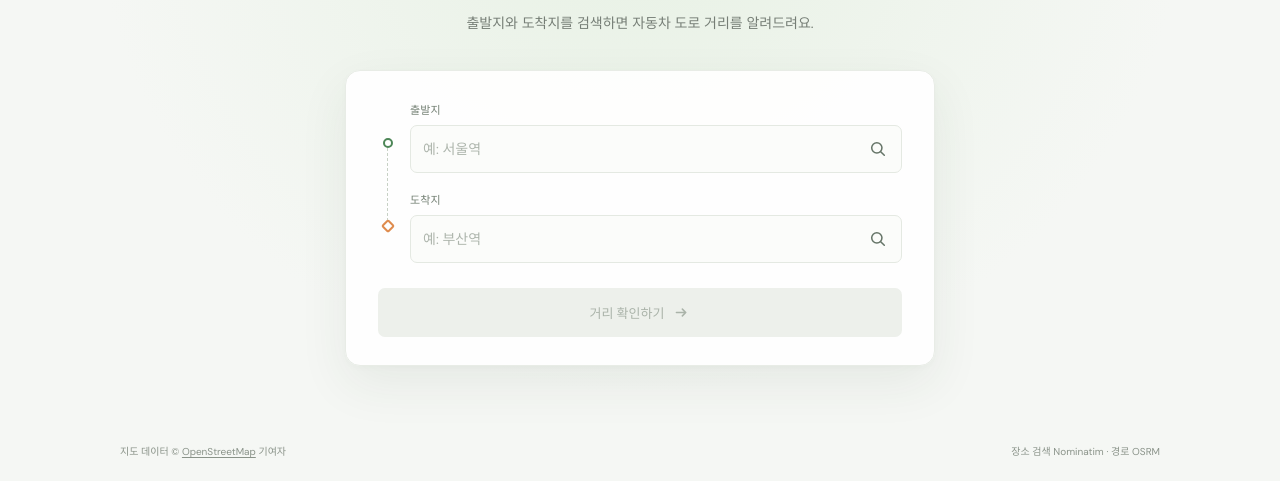
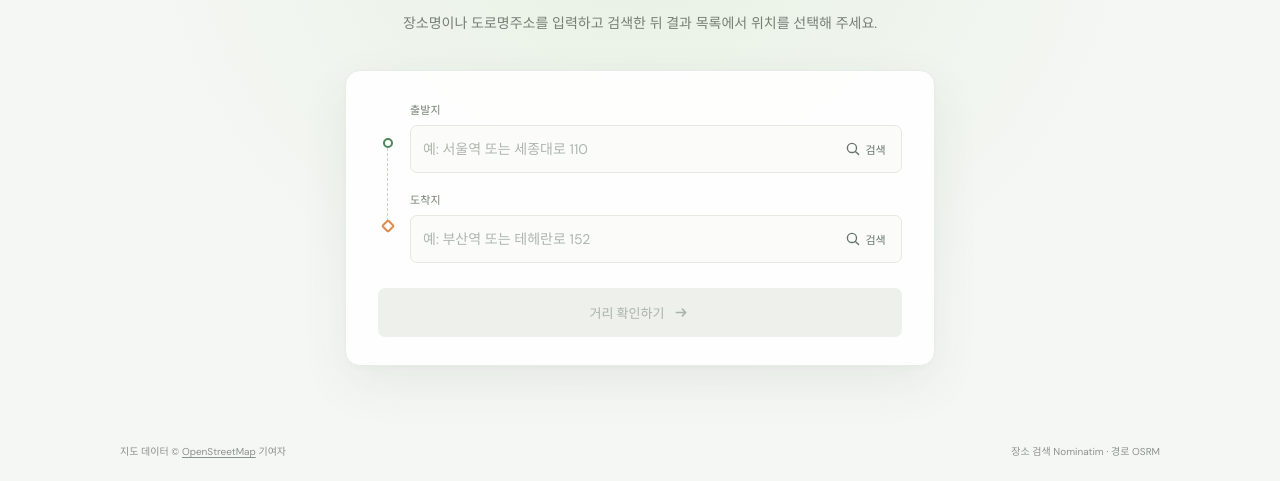
Before and after one commit to ttutta22/apimap, a plain HTML site: page index.html in a window 1280 px wide. Shown: the part 319-800 px from the top of the page. Drawn offline with Linux system fonts and the light colour scheme.

Commit message:
Clarify address search flow
Co-authored-by: Copilot App <223556219+Copilot@users.noreply.github.com>

```diff
--- a/index.html
+++ b/index.html
@@ -33,7 +33,7 @@
       <section class="hero" aria-labelledby="page-title">
         <div class="eyebrow"><span class="eyebrow-line"></span> DISTANCE FINDER <span class="eyebrow-line"></span></div>
         <h1 id="page-title">두 장소 사이,<br><span>얼마나 멀까요?</span></h1>
-        <p class="hero-copy">출발지와 도착지를 검색하면<br class="mobile-break"> 자동차 도로 거리를 알려드려요.</p>
+        <p class="hero-copy">장소명이나 도로명주소를 입력하고 검색한 뒤<br class="mobile-break"> 결과 목록에서 위치를 선택해 주세요.</p>
       </section>
 
       <section class="route-card" aria-label="거리 측정">
@@ -47,9 +47,10 @@
             <div class="location-field" data-field="start">
               <label for="start-input">출발지</label>
               <div class="input-row">
-                <input id="start-input" type="search" placeholder="예: 서울역" autocomplete="off" aria-controls="start-results" aria-autocomplete="list">
+                <input id="start-input" type="search" placeholder="예: 서울역 또는 세종대로 110" autocomplete="off" aria-controls="start-results" aria-autocomplete="list">
                 <button class="search-button" type="button" aria-label="출발지 검색">
                   <svg viewBox="0 0 20 20" fill="none" aria-hidden="true"><circle cx="8.7" cy="8.7" r="5.7" stroke="currentColor" stroke-width="1.7"/><path d="m13 13 4 4" stroke="currentColor" stroke-width="1.7" stroke-linecap="round"/></svg>
+                  <span>검색</span>
                 </button>
               </div>
               <div class="results" id="start-results" role="listbox" aria-label="출발지 검색 결과" hidden></div>
@@ -61,9 +62,10 @@
             <div class="location-field" data-field="destination">
               <label for="destination-input">도착지</label>
               <div class="input-row">
-                <input id="destination-input" type="search" placeholder="예: 부산역" autocomplete="off" aria-controls="destination-results" aria-autocomplete="list">
+                <input id="destination-input" type="search" placeholder="예: 부산역 또는 테헤란로 152" autocomplete="off" aria-controls="destination-results" aria-autocomplete="list">
                 <button class="search-button" type="button" aria-label="도착지 검색">
                   <svg viewBox="0 0 20 20" fill="none" aria-hidden="true"><circle cx="8.7" cy="8.7" r="5.7" stroke="currentColor" stroke-width="1.7"/><path d="m13 13 4 4" stroke="currentColor" stroke-width="1.7" stroke-linecap="round"/></svg>
+                  <span>검색</span>
                 </button>
               </div>
               <div class="results" id="destination-results" role="listbox" aria-label="도착지 검색 결과" hidden></div>
--- a/styles.css
+++ b/styles.css
@@ -232,18 +232,21 @@ h1 span {
 }
 
 .search-button {
-  width: 42px;
+  width: 65px;
   height: 42px;
-  flex: 0 0 42px;
-  display: grid;
-  place-items: center;
-  margin-right: 2px;
+  flex: 0 0 65px;
+  display: flex;
+  align-items: center;
+  justify-content: center;
+  gap: 4px;
+  margin-right: 3px;
   padding: 0;
   border: 0;
   border-radius: 5px;
   color: #667568;
   background: transparent;
   cursor: pointer;
+  font-size: 11px;
 }
 
 .search-button:hover {
@@ -252,8 +255,8 @@ h1 span {
 }
 
 .search-button svg {
-  width: 18px;
-  height: 18px;
+  width: 16px;
+  height: 16px;
 }
 
 .field-divider {
```
